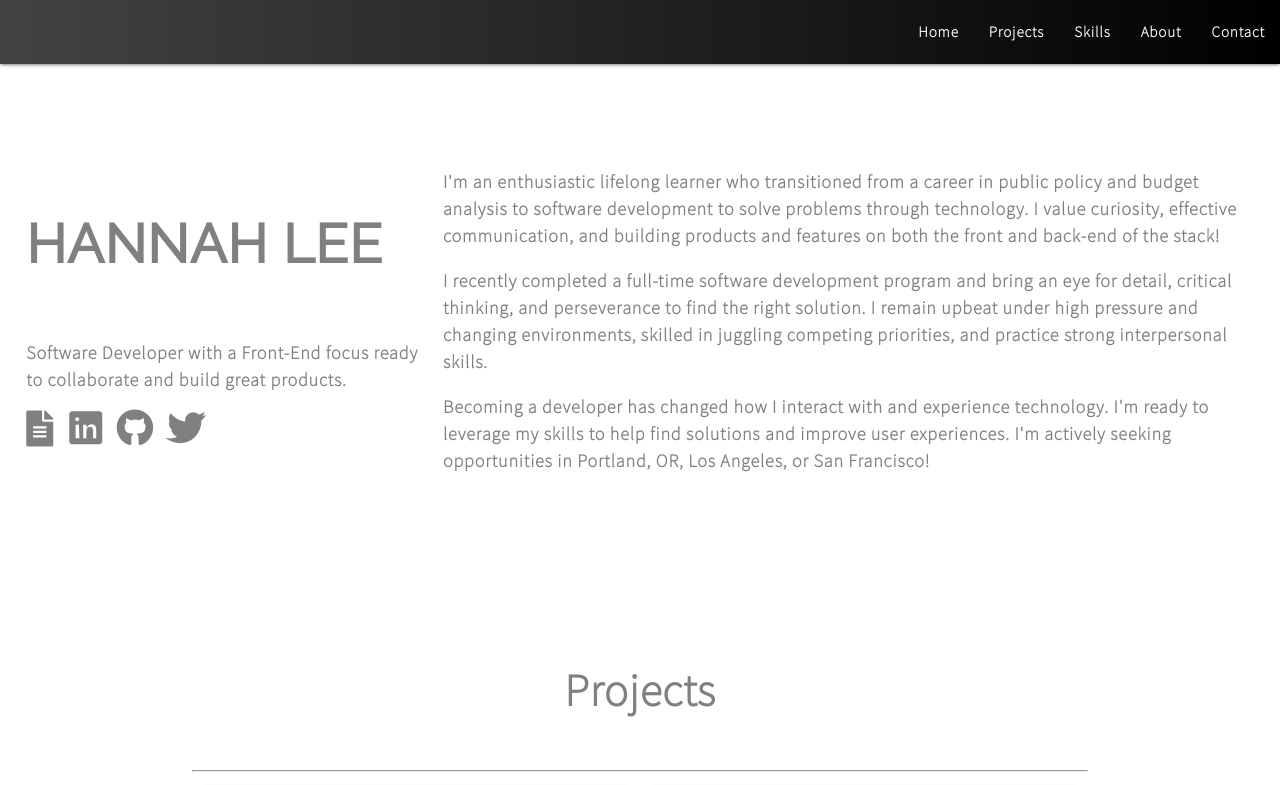
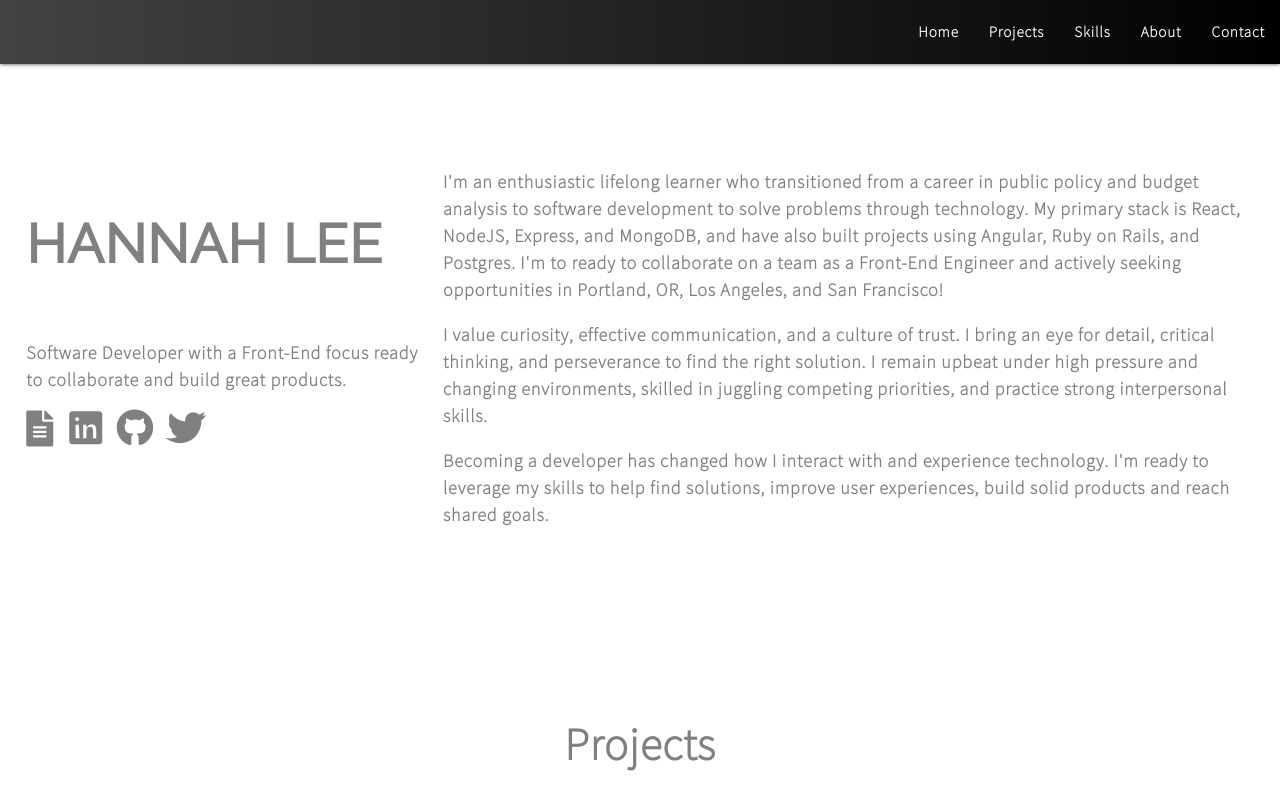
Before and after one commit to RunHannah/react-portfolio, a React (Create React App) app: page / in a window 1280 px wide. Shown: the top 785 px of the page. Built offline with nearby package versions, Linux system fonts and the light colour scheme; grey boxes are pictures that could not be loaded.

Commit message:
Update narrative.

```diff
--- a/src/components/contact.jsx
+++ b/src/components/contact.jsx
@@ -48,7 +48,15 @@ class Contact extends Component {
                 <p>
                   In my free time I enjoy volunteering, running, playing tennis,
                   art/music/media, attending tech meetups and building my coding
-                  skills!
+                  skills! I enjoy listnening to podcasts such as Syntax, How I
+                  Built This, and Code Newbie.
+                </p>
+                <p>
+                  In 2018 I've also attended the following conferences: Chain
+                  React: The React Native Conference, ACT-W (Advancing the
+                  Careers of Women in Tech), OSCON (Expo Pass), and will be in
+                  San Francisco at the end of October for JAMstack (JavaScript,
+                  APIs, Markup).
                 </p>
               </div>
             </div>
--- a/src/components/landing-page.jsx
+++ b/src/components/landing-page.jsx
@@ -52,22 +52,25 @@ class LandingPage extends Component {
             <p>
               I'm an enthusiastic lifelong learner who transitioned from a
               career in public policy and budget analysis to software
-              development to solve problems through technology. I value
-              curiosity, effective communication, and building products and
-              features on both the front and back-end of the stack!
+              development to solve problems through technology. My primary stack
+              is React, NodeJS, Express, and MongoDB, and have also built
+              projects using Angular, Ruby on Rails, and Postgres. I'm to ready
+              to collaborate on a team as a Front-End Engineer and actively
+              seeking opportunities in Portland, OR, Los Angeles, and San
+              Francisco!
             </p>
             <p>
-              I recently completed a full-time software development program and
-              bring an eye for detail, critical thinking, and perseverance to
-              find the right solution. I remain upbeat under high pressure and
-              changing environments, skilled in juggling competing priorities,
-              and practice strong interpersonal skills.
+              I value curiosity, effective communication, and a culture of
+              trust. I bring an eye for detail, critical thinking, and
+              perseverance to find the right solution. I remain upbeat under
+              high pressure and changing environments, skilled in juggling
+              competing priorities, and practice strong interpersonal skills.
             </p>
             <p>
               Becoming a developer has changed how I interact with and
               experience technology. I'm ready to leverage my skills to help
-              find solutions and improve user experiences. I'm actively seeking
-              opportunities in Portland, OR, Los Angeles, or San Francisco!
+              find solutions, improve user experiences, build solid products and
+              reach shared goals.
             </p>
           </div>
         </div>
```
Also changed, not shown: 1 other file (tests, documents, lock files or other folders).
